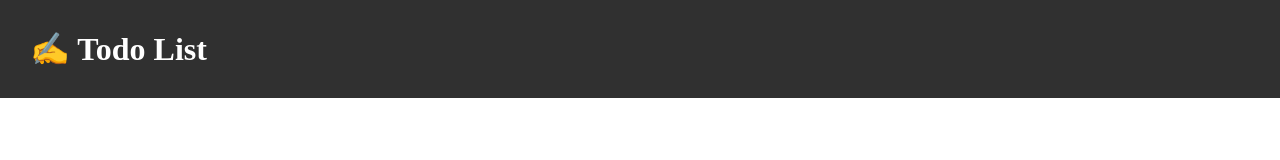
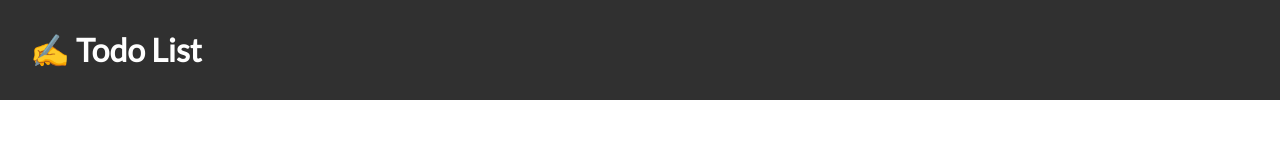
Before and after one commit to sunridden/todo-list, a website built with webpack: page dist/index.html in a window 1280 px wide. Built offline with nearby package versions, Linux system fonts and the light colour scheme.

Commit message:
Add Lato font

```diff
--- a/dist/index.html
+++ b/dist/index.html
@@ -6,6 +6,9 @@
     <meta name="viewport" content="width=device-width, initial-scale=1.0">
     <title>Todo List</title>
     <link rel="icon" type="image/x-icon" href="img/favicon.svg">
+    <link rel="preconnect" href="https://fonts.googleapis.com">
+    <link rel="preconnect" href="https://fonts.gstatic.com" crossorigin>
+    <link href="https://fonts.googleapis.com/css2?family=Lato&display=swap" rel="stylesheet">
     <link rel="stylesheet" href="style.css">
     <script src="main.js"></script>
 </head>
--- a/dist/style.css
+++ b/dist/style.css
@@ -2,6 +2,7 @@
     box-sizing: border-box;
     margin: 0;
     padding: 0;
+    font-family: 'Lato', sans-serif;
 }
 
 .header {
```
